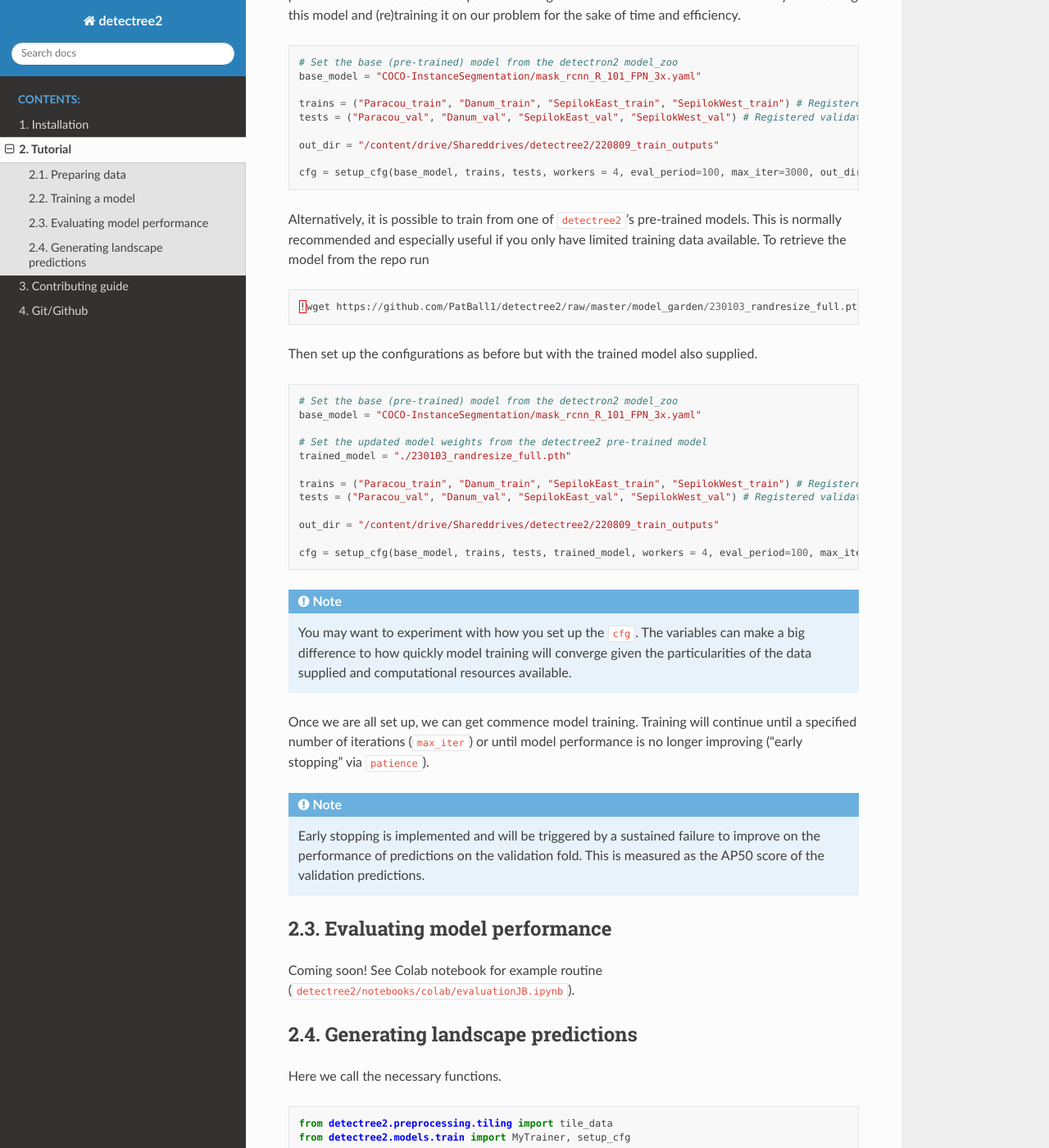
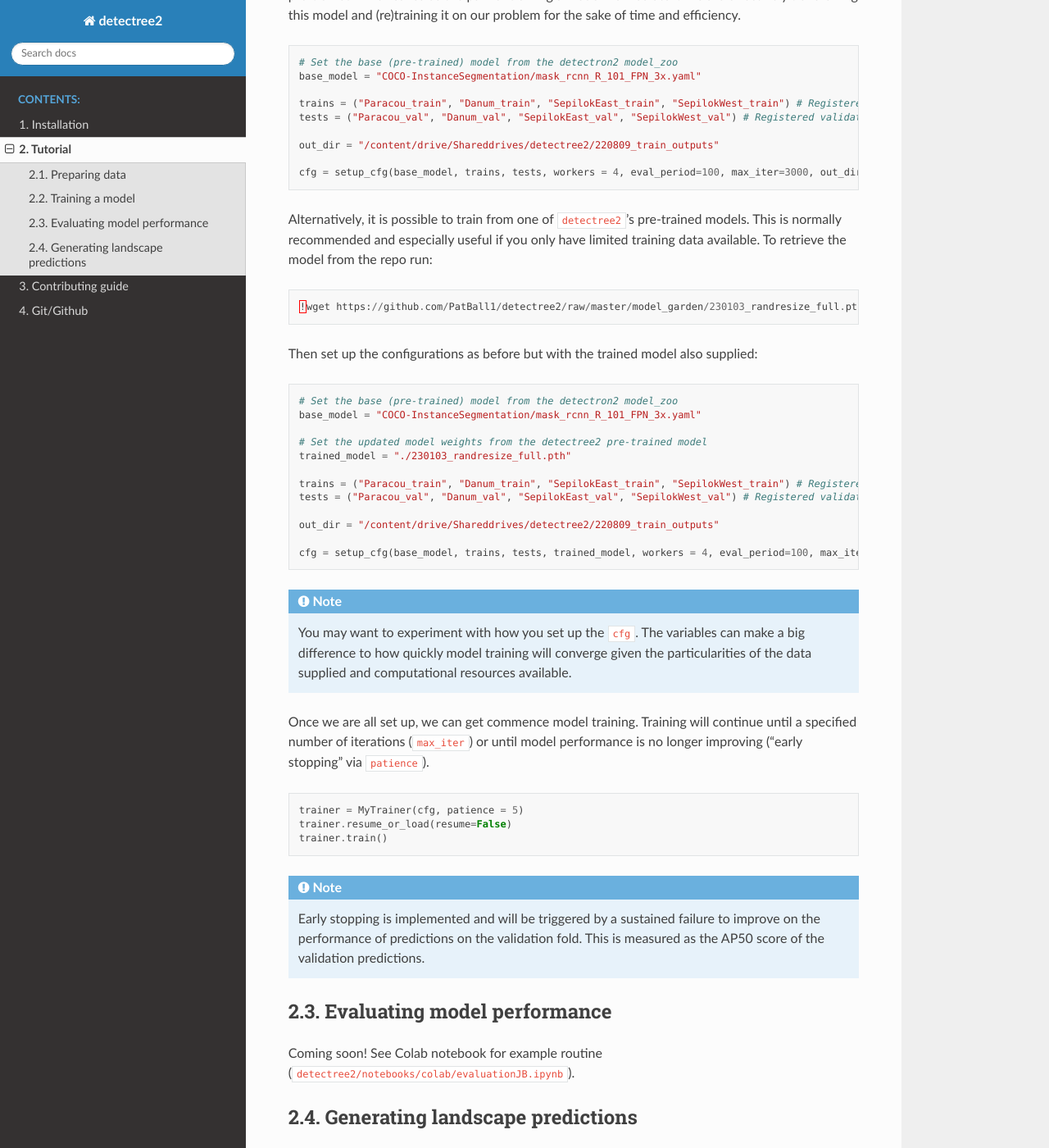
Before and after one commit to PatBall1/detectree2, a Sphinx documentation site: the page built from docs/source/tutorial.rst, in a window 1280 px wide and 1400 px high, scrolled down 3549 px. Shown: the whole window at 82% size. Built offline with Sphinx 7.4.7 and the Read the Docs theme 2.0.0, drawn with Linux system fonts in a browser that asks for light colours; pages that are not in the unit, such as notebooks, are missing from menus.

```diff
--- a/docs/source/tutorial.rst
+++ b/docs/source/tutorial.rst
@@ -181,13 +181,13 @@ our problem for the sake of time and efficiency.
 
 
 Alternatively, it is possible to train from one of ``detectree2``'s pre-trained models. This is normally recommended and
-especially useful if you only have limited training data available. To retrieve the model from the repo run
+especially useful if you only have limited training data available. To retrieve the model from the repo run:
 
 .. code-block:: python
 
    !wget https://github.com/PatBall1/detectree2/raw/master/model_garden/230103_randresize_full.pth
 
-Then set up the configurations as before but with the trained model also supplied.
+Then set up the configurations as before but with the trained model also supplied:
 
 .. code-block:: python
 
@@ -213,11 +213,13 @@ Once we are all set up, we can get commence model training. Training will contin
 iterations (``max_iter``) or until model performance is no longer improving ("early stopping" via ``patience``).
 
 .. code-block::
+
    trainer = MyTrainer(cfg, patience = 5)
    trainer.resume_or_load(resume=False)
    trainer.train()
 
 .. note::
+
    Early stopping is implemented and will be triggered by a sustained failure to improve on the performance of
    predictions on the validation fold. This is measured as the AP50 score of the validation predictions.
 
```
